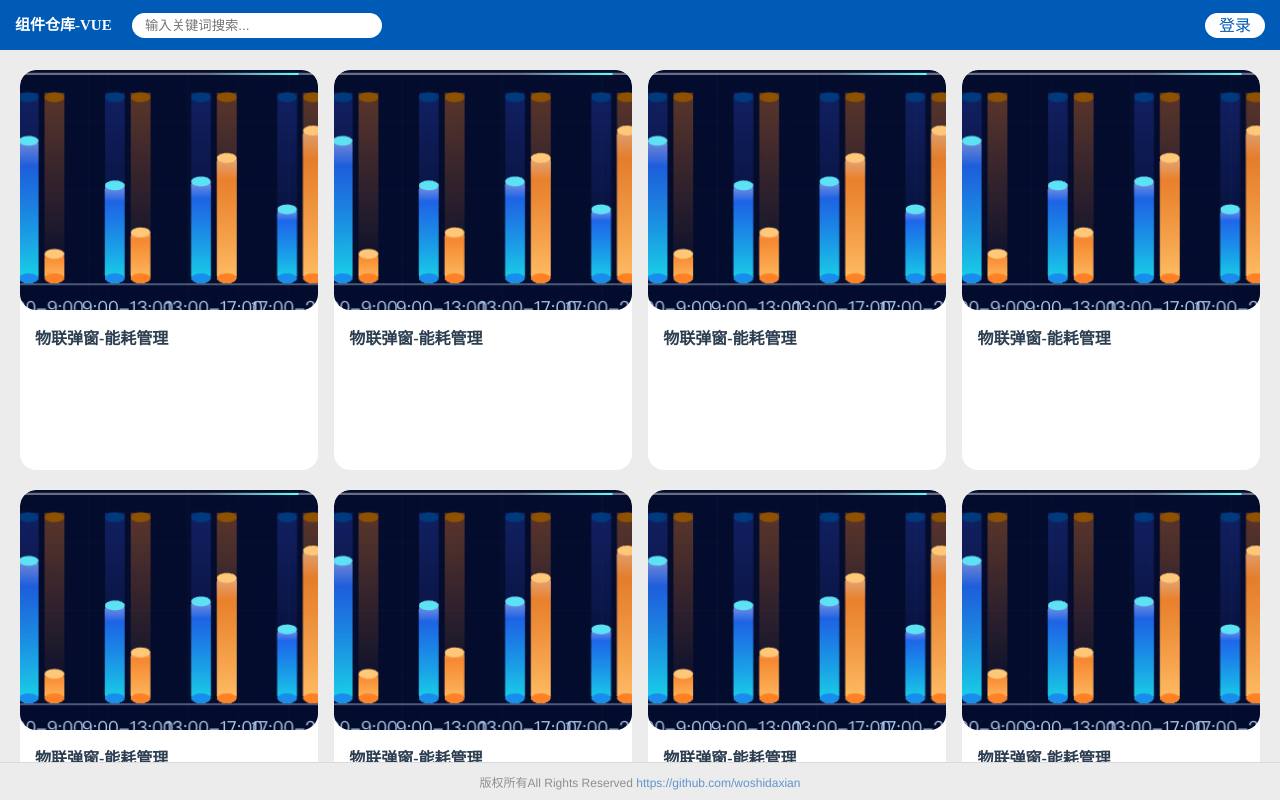
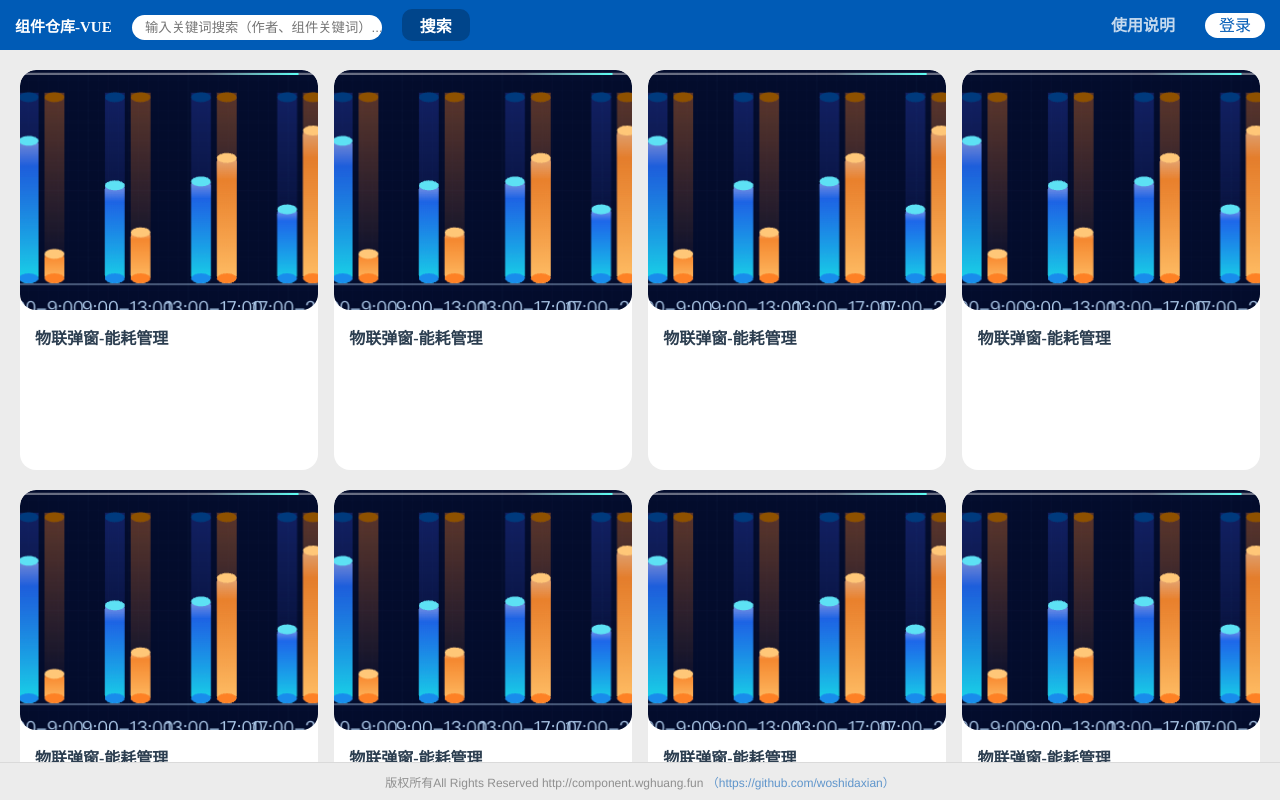
Before and after one commit to woshidaxian/component-warehouse-vue, a Vue app: page / in a window 1280 px wide. Shown: the top 800 px of the page. Built offline with nearby package versions, Linux system fonts and the light colour scheme.

Commit message:
更改header

```diff
--- a/src/App.vue
+++ b/src/App.vue
@@ -3,15 +3,19 @@
     <header>
       <div>
         <span class="title">组件仓库-VUE</span>
-        <input type="text" placeholder="输入关键词搜索..." class="inp-search">
+        <input type="text" placeholder="输入关键词搜索（作者、组件关键词）..." class="inp-search">
+        <span class="btn-search">搜索</span>
       </div>
-      <div class="login-btn">登录</div>
+      <div style="display: flex">
+        <div class="btn-subscrible">使用说明</div>
+        <div class="login-btn">登录</div>
+      </div>
     </header>
     <router-view/>
     <footer>
-      版权所有All Rights Reserved
+      版权所有All Rights Reserved http://component.wghuang.fun
       <a href="https://github.com/woshidaxian" target="blank">
-        https://github.com/woshidaxian
+        （https://github.com/woshidaxian）
       </a>
       <!-- <span>请联系wghuangzj@sina.com</span> -->
     </footer>
@@ -75,6 +79,16 @@ header{
     margin-left: 20px;
     text-indent: 1em;
   }
+  .btn-search{
+    display: inline-block;
+    color: #fff;
+    margin-left: 20px;
+    font-weight: bold;
+    cursor: pointer;
+    background: #00458b;
+    padding: 4px 18px;
+    border-radius: 10px;
+  }
   .login-btn{
     width: 60px;
     height: 25px;
@@ -82,6 +96,13 @@ header{
     border-radius: 13px;
     background: #fff;
     color: #005bb6;
+    cursor: pointer;
+  }
+  .btn-subscrible{
+    color: rgba(255, 255, 255, 0.767);
+    font-weight: bold;
+    margin-right: 30px;
+    line-height: 25px;
     cursor: pointer;
   }
 }
```
